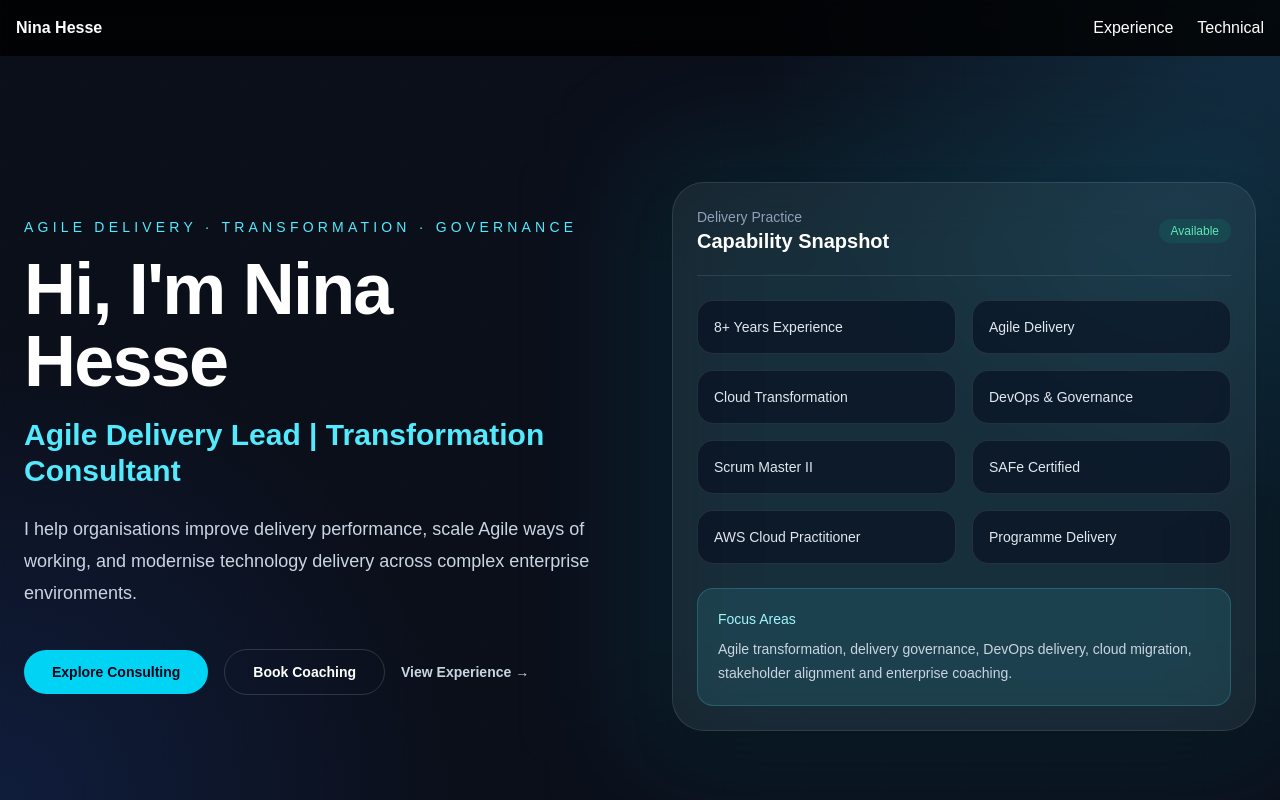
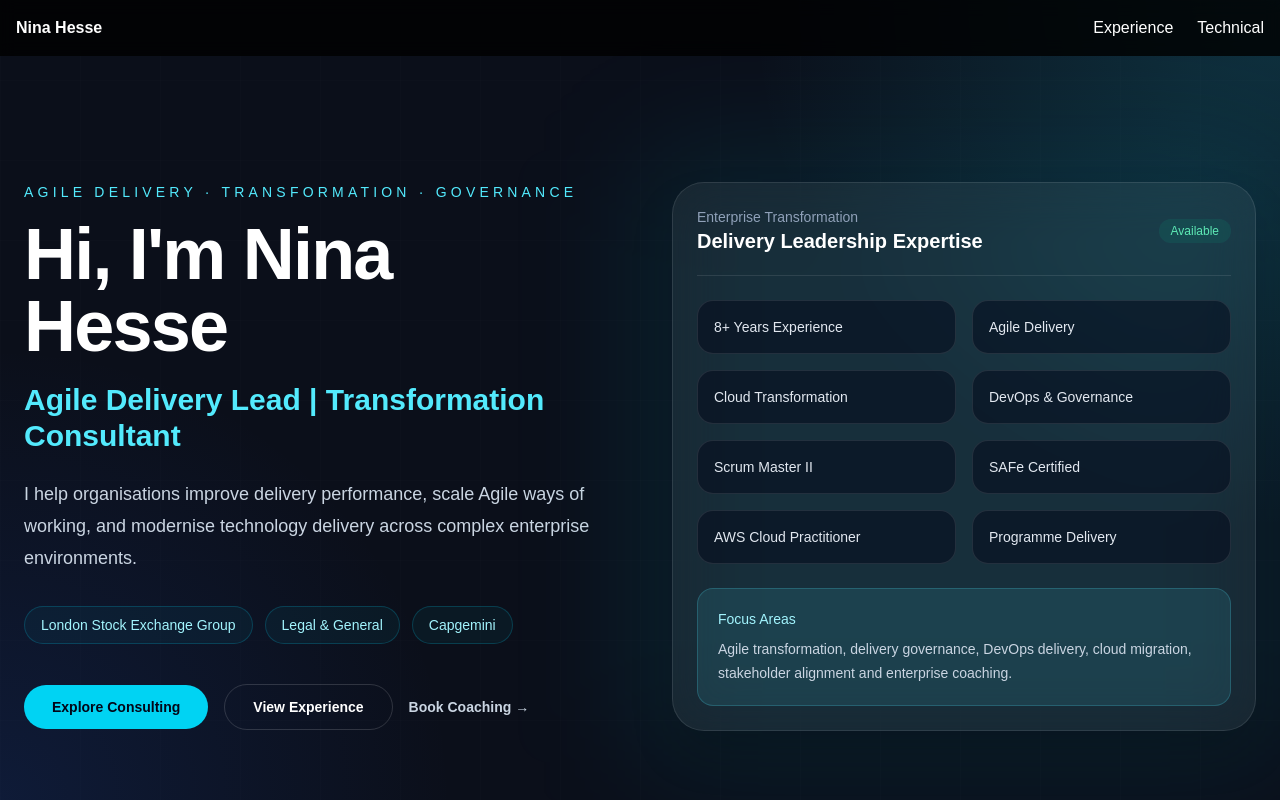
Before and after one commit to 558nina/nina-enterprise-portfolio, a Next.js app: page / in a window 1280 px wide. Shown: the top 800 px of the page. Built offline with nearby package versions, Linux system fonts and the light colour scheme.

Commit message:
Add services section and refine hero

```diff
--- a/app/page.tsx
+++ b/app/page.tsx
@@ -3,6 +3,7 @@ import Hero from "@/components/Hero";
 import TrustMetrics from "@/components/TrustMetrics";
 import Experience from "@/components/Experience";
 import TechnicalProof from "@/components/TechnicalProof";
+import Services from "@/components/Services";
 
 export default function Home() {
   return (
@@ -12,6 +13,7 @@ export default function Home() {
       <TrustMetrics />
       <Experience />
       <TechnicalProof />
+      <Services />
     </main>
   );
 }
--- /dev/null
+++ b/components/BackgroundGrid.tsx
@@ -0,0 +1,8 @@
+export default function BackgroundGrid() {
+  return (
+    <>
+      <div className="absolute inset-0 bg-[linear-gradient(to_right,rgba(255,255,255,0.04)_1px,transparent_1px),linear-gradient(to_bottom,rgba(255,255,255,0.04)_1px,transparent_1px)] bg-[size:80px_80px] opacity-25" />
+      <div className="absolute inset-0 bg-[radial-gradient(circle_at_top_right,rgba(34,211,238,0.18),transparent_35%),radial-gradient(circle_at_bottom_left,rgba(37,99,235,0.14),transparent_30%)]" />
+    </>
+  );
+}
--- a/components/Hero.tsx
+++ b/components/Hero.tsx
@@ -1,12 +1,12 @@
 "use client";
 
 import { motion } from "framer-motion";
+import BackgroundGrid from "./BackgroundGrid";
 
 export default function Hero() {
   return (
     <section className="relative min-h-screen overflow-hidden bg-[#0B0F1A] px-6 pt-28 text-white">
-      <div className="absolute inset-0 bg-[radial-gradient(circle_at_top_right,_rgba(56,189,248,0.18),_transparent_35%),radial-gradient(circle_at_bottom_left,_rgba(37,99,235,0.16),_transparent_30%)]" />
-      <div className="absolute inset-0 bg-[linear-gradient(to_right,rgba(255,255,255,0.04)_1px,transparent_1px),linear-gradient(to_bottom,rgba(255,255,255,0.04)_1px,transparent_1px)] bg-[size:80px_80px] opacity-20" />
+      <BackgroundGrid />
 
       <div className="relative mx-auto grid min-h-[calc(100vh-7rem)] max-w-7xl items-center gap-16 lg:grid-cols-2">
         <motion.div
@@ -32,26 +32,39 @@ export default function Hero() {
             enterprise environments.
           </p>
 
+          <div className="mt-8 flex flex-wrap gap-3 text-sm">
+            {["London Stock Exchange Group", "Legal & General", "Capgemini"].map(
+              (company) => (
+                <span
+                  key={company}
+                  className="rounded-full border border-cyan-400/20 bg-cyan-400/5 px-4 py-2 text-cyan-200"
+                >
+                  {company}
+                </span>
+              )
+            )}
+          </div>
+
           <div className="mt-10 flex flex-col gap-4 sm:flex-row sm:items-center">
             <a
-              href="#contact"
+              href="#services"
               className="rounded-full bg-cyan-400 px-7 py-3 text-sm font-semibold text-slate-950 transition hover:bg-cyan-300"
             >
               Explore Consulting
             </a>
 
             <a
-              href="#services"
+              href="#experience"
               className="rounded-full border border-white/15 px-7 py-3 text-sm font-semibold text-white transition hover:border-cyan-300 hover:text-cyan-300"
             >
-              Book Coaching
+              View Experience
             </a>
 
             <a
-              href="#experience"
+              href="#contact"
               className="text-sm font-semibold text-slate-300 transition hover:text-white"
             >
-              View Experience →
+              Book Coaching →
             </a>
           </div>
         </motion.div>
@@ -67,9 +80,14 @@ export default function Hero() {
           <div className="relative rounded-[2rem] border border-white/10 bg-white/[0.06] p-6 shadow-2xl backdrop-blur-xl">
             <div className="mb-6 flex items-center justify-between border-b border-white/10 pb-5">
               <div>
-                <p className="text-sm text-slate-400">Delivery Practice</p>
-                <p className="text-xl font-semibold">Capability Snapshot</p>
+                <p className="text-sm text-slate-400">
+                  Enterprise Transformation
+                </p>
+                <p className="text-xl font-semibold">
+                  Delivery Leadership Expertise
+                </p>
               </div>
+
               <div className="rounded-full bg-emerald-400/10 px-3 py-1 text-xs font-medium text-emerald-300">
                 Available
               </div>
@@ -88,7 +106,7 @@ export default function Hero() {
               ].map((item) => (
                 <div
                   key={item}
-                  className="rounded-2xl border border-white/10 bg-slate-950/50 p-4"
+                  className="rounded-2xl border border-white/10 bg-slate-950/50 p-4 transition-all duration-300 hover:border-cyan-400/20 hover:bg-slate-900/70"
                 >
                   <p className="text-sm font-medium text-slate-200">{item}</p>
                 </div>
@@ -96,9 +114,7 @@ export default function Hero() {
             </div>
 
             <div className="mt-6 rounded-2xl border border-cyan-300/20 bg-cyan-300/10 p-5">
-              <p className="text-sm font-medium text-cyan-200">
-                Focus Areas
-              </p>
+              <p className="text-sm font-medium text-cyan-200">Focus Areas</p>
               <p className="mt-2 text-sm leading-6 text-slate-300">
                 Agile transformation, delivery governance, DevOps delivery,
                 cloud migration, stakeholder alignment and enterprise coaching.
--- /dev/null
+++ b/components/SectionGlow.tsx
@@ -0,0 +1,18 @@
+type SectionGlowProps = {
+  position?: "left" | "right" | "center";
+};
+
+export default function SectionGlow({ position = "right" }: SectionGlowProps) {
+  const alignment =
+    position === "left"
+      ? "left-0 top-1/4"
+      : position === "center"
+      ? "left-1/2 top-1/2 -translate-x-1/2 -translate-y-1/2"
+      : "right-0 top-1/4";
+
+  return (
+    <div
+      className={`pointer-events-none absolute ${alignment} h-96 w-96 rounded-full bg-cyan-400/10 blur-3xl`}
+    />
+  );
+}
--- /dev/null
+++ b/components/Services.tsx
@@ -0,0 +1,104 @@
+const services = [
+  {
+    title: "Enterprise Consulting",
+    subtitle: "For organisations and transformation teams",
+    description:
+      "Support for Agile transformation, delivery governance, programme recovery, DevOps delivery and stakeholder alignment.",
+    items: [
+      "Agile transformation",
+      "Delivery governance",
+      "Programme recovery",
+      "Cloud & DevOps delivery",
+    ],
+    cta: "Explore Consulting",
+  },
+  {
+    title: "Coaching & Mentoring",
+    subtitle: "For individuals and emerging delivery leaders",
+    description:
+      "Practical coaching for Scrum Masters, Project Managers and Agile professionals looking to grow their delivery confidence.",
+    items: [
+      "Scrum Master coaching",
+      "Project Manager mentoring",
+      "Interview preparation",
+      "Career progression",
+    ],
+    cta: "Book Coaching",
+  },
+  {
+    title: "Templates & Resources",
+    subtitle: "For delivery teams and professionals",
+    description:
+      "Downloadable PMO, Agile and delivery templates designed to support governance, planning, reporting and execution.",
+    items: [
+      "PMO templates",
+      "RAID logs",
+      "Sprint dashboards",
+      "Agile metrics packs",
+    ],
+    cta: "View Resources",
+  },
+];
+
+export default function Services() {
+  return (
+    <section id="services" className="bg-[#0B0F1A] px-6 py-24 text-white">
+      <div className="mx-auto max-w-7xl">
+        <div className="mb-16 text-center">
+          <p className="mb-4 text-sm uppercase tracking-[0.3em] text-cyan-300">
+            Services
+          </p>
+
+          <h2 className="text-4xl font-bold md:text-5xl">
+            How I Can Support You
+          </h2>
+
+          <p className="mx-auto mt-6 max-w-3xl text-lg leading-8 text-slate-400">
+            Practical support for enterprise transformation teams, aspiring
+            delivery professionals and organisations improving technology
+            delivery.
+          </p>
+        </div>
+
+        <div className="grid gap-8 lg:grid-cols-3">
+          {services.map((service) => (
+            <div
+              key={service.title}
+              className="group rounded-3xl border border-white/10 bg-white/[0.03] p-8 transition-all duration-500 hover:-translate-y-1 hover:border-cyan-400/40 hover:bg-white/[0.05] hover:shadow-[0_0_40px_rgba(34,211,238,0.08)]"
+            >
+              <p className="mb-4 text-sm font-semibold uppercase tracking-[0.2em] text-cyan-300">
+                {service.subtitle}
+              </p>
+
+              <h3 className="text-2xl font-bold text-white">
+                {service.title}
+              </h3>
+
+              <p className="mt-4 leading-7 text-slate-400">
+                {service.description}
+              </p>
+
+              <div className="mt-8 space-y-3">
+                {service.items.map((item) => (
+                  <div
+                    key={item}
+                    className="rounded-2xl border border-white/10 bg-slate-950/40 px-4 py-3 text-sm text-slate-300"
+                  >
+                    {item}
+                  </div>
+                ))}
+              </div>
+
+              <a
+                href="#contact"
+                className="mt-8 inline-flex text-sm font-semibold text-cyan-300 transition hover:text-cyan-100"
+              >
+                {service.cta} →
+              </a>
+            </div>
+          ))}
+        </div>
+      </div>
+    </section>
+  );
+}
--- /dev/null
+++ b/components/TechThumbnail.tsx
@@ -0,0 +1,28 @@
+type TechThumbnailProps = {
+  category: string;
+};
+
+export default function TechThumbnail({ category }: TechThumbnailProps) {
+  return (
+    <div className="relative h-48 overflow-hidden bg-[#020617]">
+      <div className="absolute inset-0 bg-[radial-gradient(circle_at_center,rgba(34,211,238,0.24),transparent_42%)]" />
+      <div className="absolute inset-0 bg-[linear-gradient(to_right,rgba(255,255,255,0.05)_1px,transparent_1px),linear-gradient(to_bottom,rgba(255,255,255,0.05)_1px,transparent_1px)] bg-[size:36px_36px] opacity-25" />
+
+      <div className="absolute left-1/2 top-1/2 h-24 w-24 -translate-x-1/2 -translate-y-1/2 rounded-full border border-cyan-300/30" />
+      <div className="absolute left-1/2 top-1/2 h-14 w-14 -translate-x-1/2 -translate-y-1/2 rounded-full border border-cyan-300/50 bg-cyan-300/10" />
+
+      <div className="absolute inset-x-10 top-1/2 h-px bg-cyan-300/30" />
+      <div className="absolute inset-y-10 left-1/2 w-px bg-cyan-300/30" />
+
+      <div className="absolute left-5 top-5 rounded-full bg-black/40 px-3 py-1 text-xs font-medium text-cyan-200 backdrop-blur">
+        {category}
+      </div>
+
+      <div className="absolute inset-0 flex items-center justify-center">
+        <div className="z-10 flex h-16 w-16 items-center justify-center rounded-full border border-cyan-300/30 bg-cyan-300/10 text-cyan-200 shadow-[0_0_40px_rgba(34,211,238,0.18)]">
+          ▶
+        </div>
+      </div>
+    </div>
+  );
+}
--- a/components/VideoCard.tsx
+++ b/components/VideoCard.tsx
@@ -1,3 +1,5 @@
+import TechThumbnail from "./TechThumbnail";
+
 type VideoCardProps = {
   category: string;
   title: string;
@@ -15,19 +17,7 @@ export default function VideoCard({
 }: VideoCardProps) {
   return (
     <div className="group overflow-hidden rounded-3xl border border-white/10 bg-white/[0.03] transition-all duration-500 hover:-translate-y-1 hover:border-cyan-400/40 hover:bg-white/[0.05] hover:shadow-[0_0_40px_rgba(34,211,238,0.08)]">
-      <div className="relative h-48 bg-gradient-to-br from-slate-900 via-slate-800 to-cyan-950">
-        <div className="absolute inset-0 bg-[radial-gradient(circle_at_center,_rgba(34,211,238,0.22),_transparent_45%)]" />
-
-        <div className="absolute left-5 top-5 rounded-full bg-black/40 px-3 py-1 text-xs font-medium text-cyan-200 backdrop-blur">
-          {category}
-        </div>
-
-        <div className="absolute inset-0 flex items-center justify-center">
-          <div className="flex h-16 w-16 items-center justify-center rounded-full border border-cyan-300/30 bg-cyan-300/10 text-cyan-200">
-            ▶
-          </div>
-        </div>
-      </div>
+      <TechThumbnail category={category} />
 
       <div className="p-6">
         <div className="mb-4 flex flex-wrap gap-2">
```
